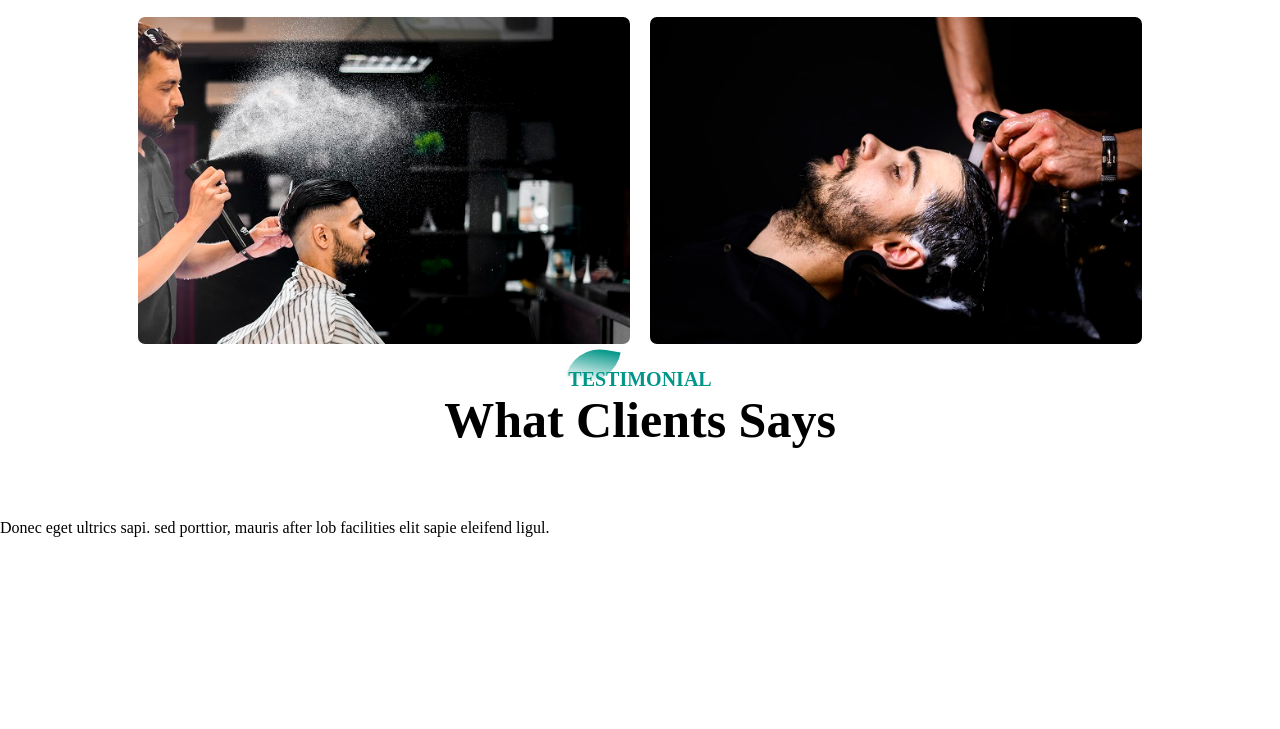
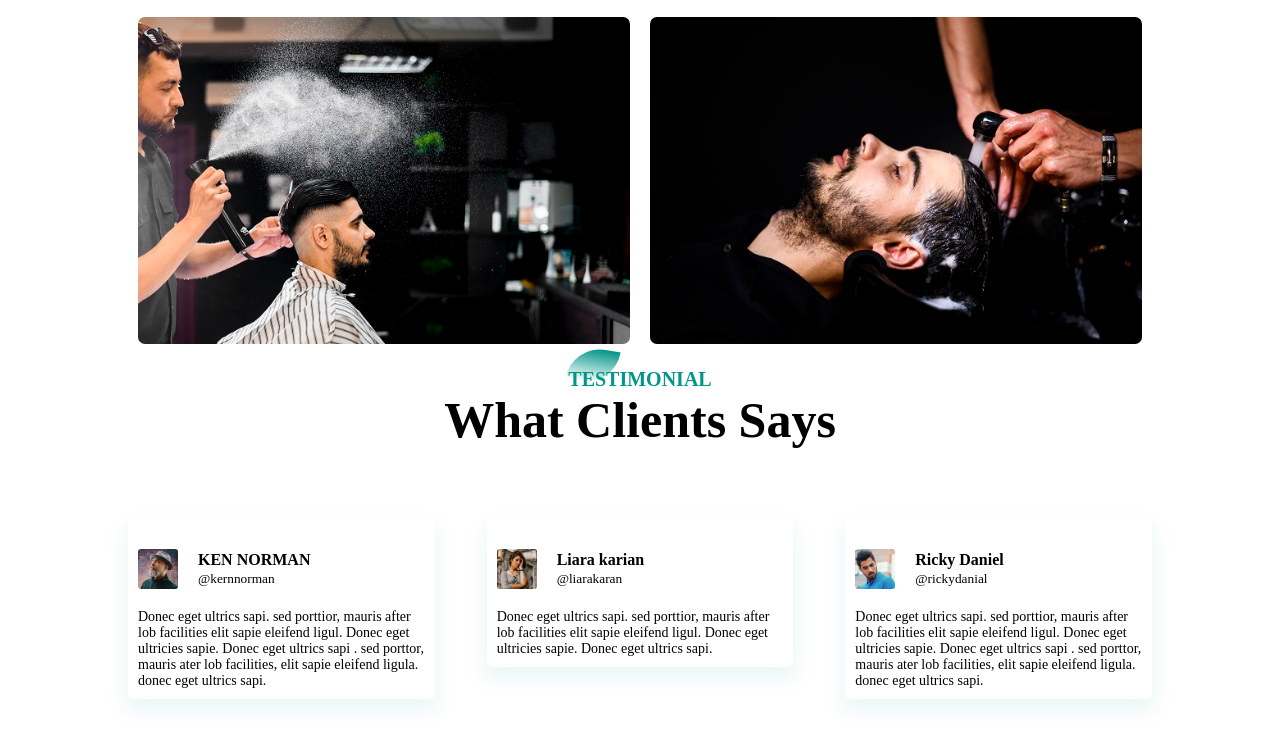
Before and after one commit to kadjialan/baber-shop-html-design, a plain HTML site: page index.html in a window 1280 px wide. Shown: the part 2062-2791 px from the top of the page. Before the commit the page ends 2599 px from the top, so only its background shows below. Drawn offline with Linux system fonts and the light colour scheme.

Commit message:
barber testimonials

```diff
--- a/index.html
+++ b/index.html
@@ -137,10 +137,36 @@
         <h1>What Clients Says</h1>
     </div>
 <div class="tesstimonial-row">
-    <div class="testimonial-col"></div>
-    <p>Donec eget ultrics sapi. sed porttior, mauris after lob facilities elit sapie eleifend  ligul.</p>
-    <div class="testimonial-col"></div>
-    <div class="testimonial-col"></div>
+    <div class="testimonial-col">
+        <div class="user">
+            <img src="image/img-1.jpg">
+            <div class="user-info">
+                <h4>KEN NORMAN</h4>
+                <small>@kernnorman</small>
+            </div>
+        </div>
+    <p>Donec eget ultrics sapi. sed porttior, mauris after lob facilities elit sapie eleifend  ligul. Donec eget ultricies sapie. Donec eget ultrics sapi . sed porttor, mauris ater lob facilities, elit sapie eleifend ligula. donec eget ultrics sapi. </p>
+</div>
+    <div class="testimonial-col">
+        <div class="user">
+        <img src="image/img-2.jpg">
+        <div class="user-info">
+            <h4>Liara karian</h4>
+            <small>@liarakaran</small>
+        </div>
+        </div>
+    <p>Donec eget ultrics sapi. sed porttior, mauris after lob facilities elit sapie eleifend  ligul. Donec eget ultricies sapie. Donec eget ultrics sapi.</p>
+</div>
+    <div class="testimonial-col">
+        <div class="user">
+            <img src="image/img-3.jpg">
+            <div class="user-info">
+                <h4>Ricky Daniel</h4>
+                <small>@rickydanial</small>
+            </div>
+            </div>
+    <p>Donec eget ultrics sapi. sed porttior, mauris after lob facilities elit sapie eleifend  ligul. Donec eget ultricies sapie. Donec eget ultrics sapi . sed porttor, mauris ater lob facilities, elit sapie eleifend ligula. donec eget ultrics sapi. </p>
+</div>
 </div>
 
 
--- a/style.css
+++ b/style.css
@@ -243,3 +243,33 @@ opacity: 1;
   width: 100%;
   padding: 70% 0;
 }
+.tesstimonial-row{
+  width: 80%;
+  margin: auto;
+  display: flex;
+  justify-content: space-between;
+  align-items: flex-start;
+  flex-wrap: flex-start;
+  flex-wrap: wrap;
+}
+.testimonial-col{
+  flex-basis: 28%;
+  padding: 10px;
+  margin-bottom: 30px;
+  border-radius: 5px;
+  box-shadow: 0 10px 20px 3px #00968814;
+  cursor: pionter;
+}
+.testimonial-col p{
+  font-size: 14px;
+}
+.user{
+  display: flex;
+  align-items: center;
+  margin: 20px 0;
+}
+.user img{
+  width: 40px;
+  margin-right: 20px;
+  border-radius: 3px;
+}
```
